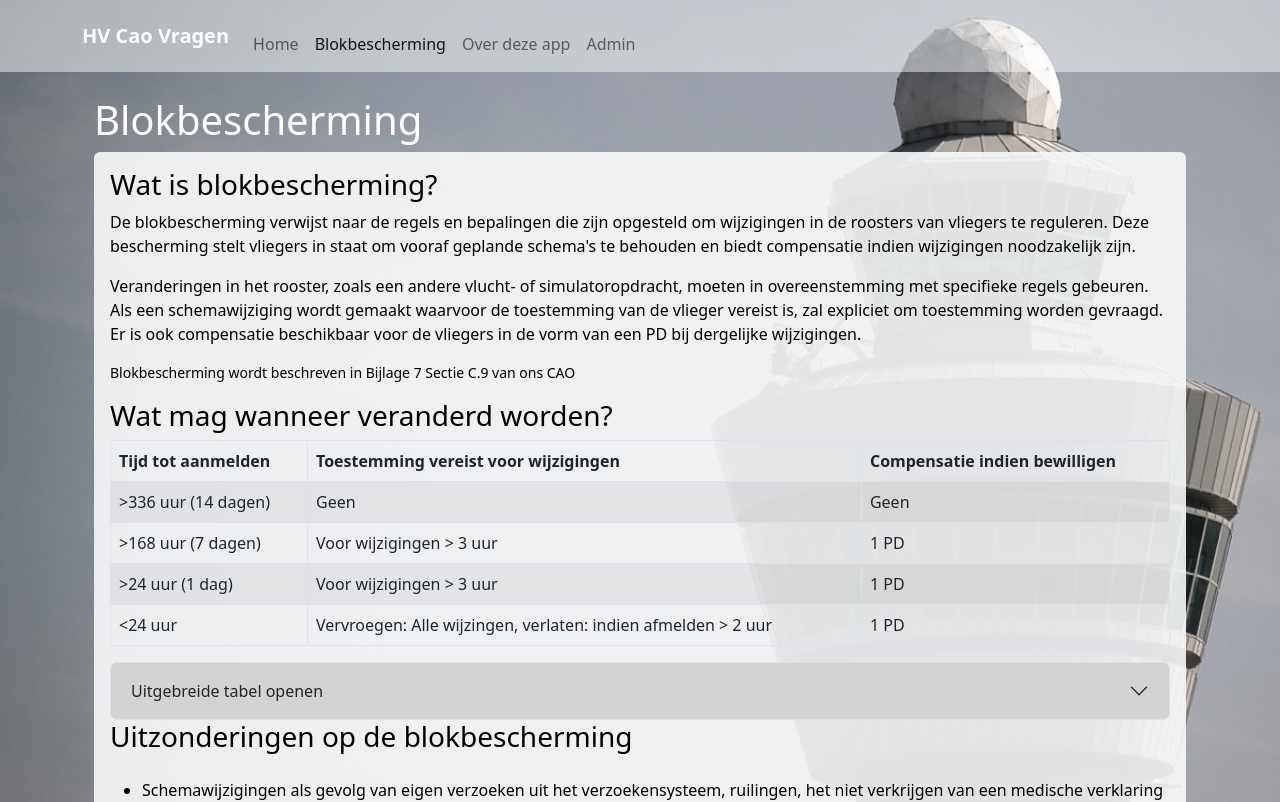
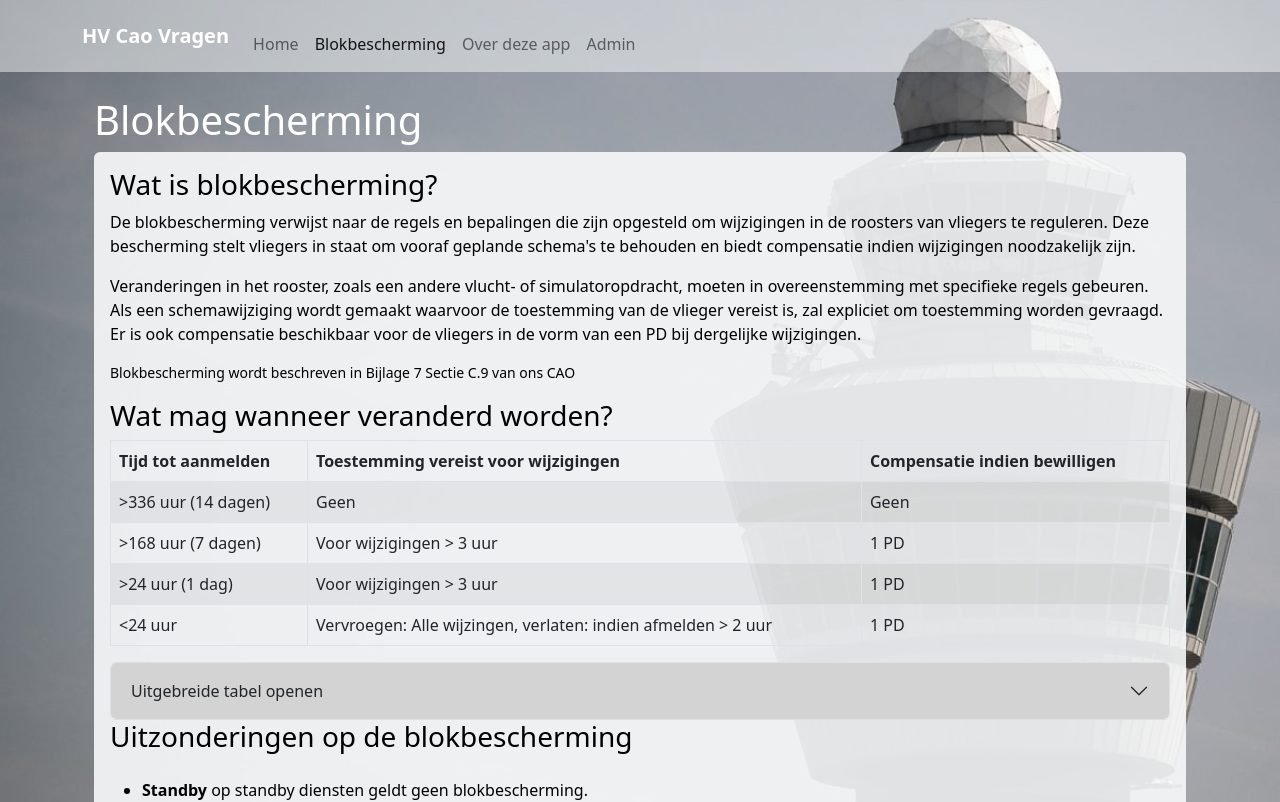
Before and after one commit to DartLazer/hvcao-pwa, a Nuxt app in the folder nuxt3/: page /blokbescherming in a window 1280 px wide. Shown: the top 802 px of the page. Built offline with nearby package versions, Linux system fonts and the light colour scheme.

Commit message:
Standby toegevoegd aan de uitzonderingen

```diff
--- a/nuxt3/pages/blokbescherming.vue
+++ b/nuxt3/pages/blokbescherming.vue
@@ -76,6 +76,9 @@
         <h3>Uitzonderingen op de blokbescherming</h3>
         <ul>
           <li>
+            <b>Standby</b> op standby diensten geldt geen blokbescherming.
+          </li>
+          <li>
             Schemawijzigingen als gevolg van eigen verzoeken uit het verzoekensysteem, ruilingen, het niet verkrijgen
             van een medische verklaring of kwalificatie, en BIC- of sociale restricties, vallen niet onder de
             blokbescherming.
```
